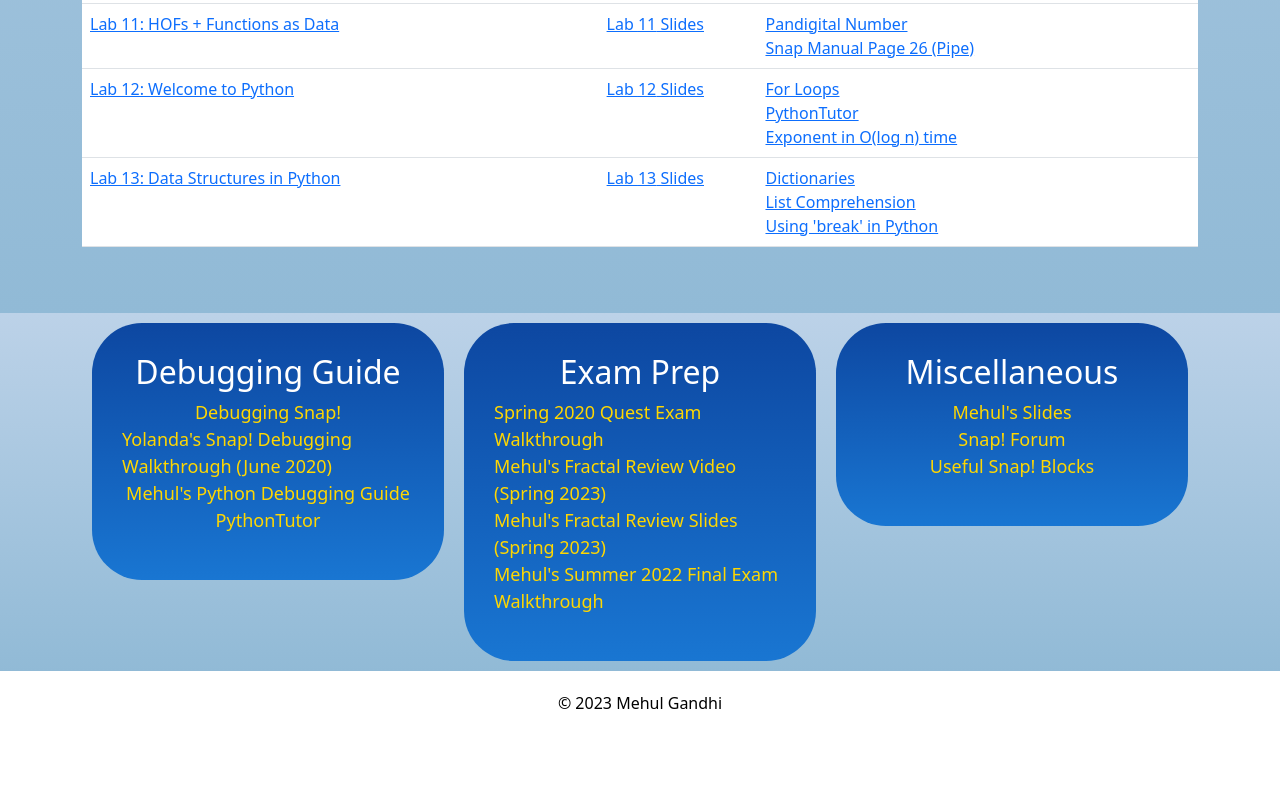
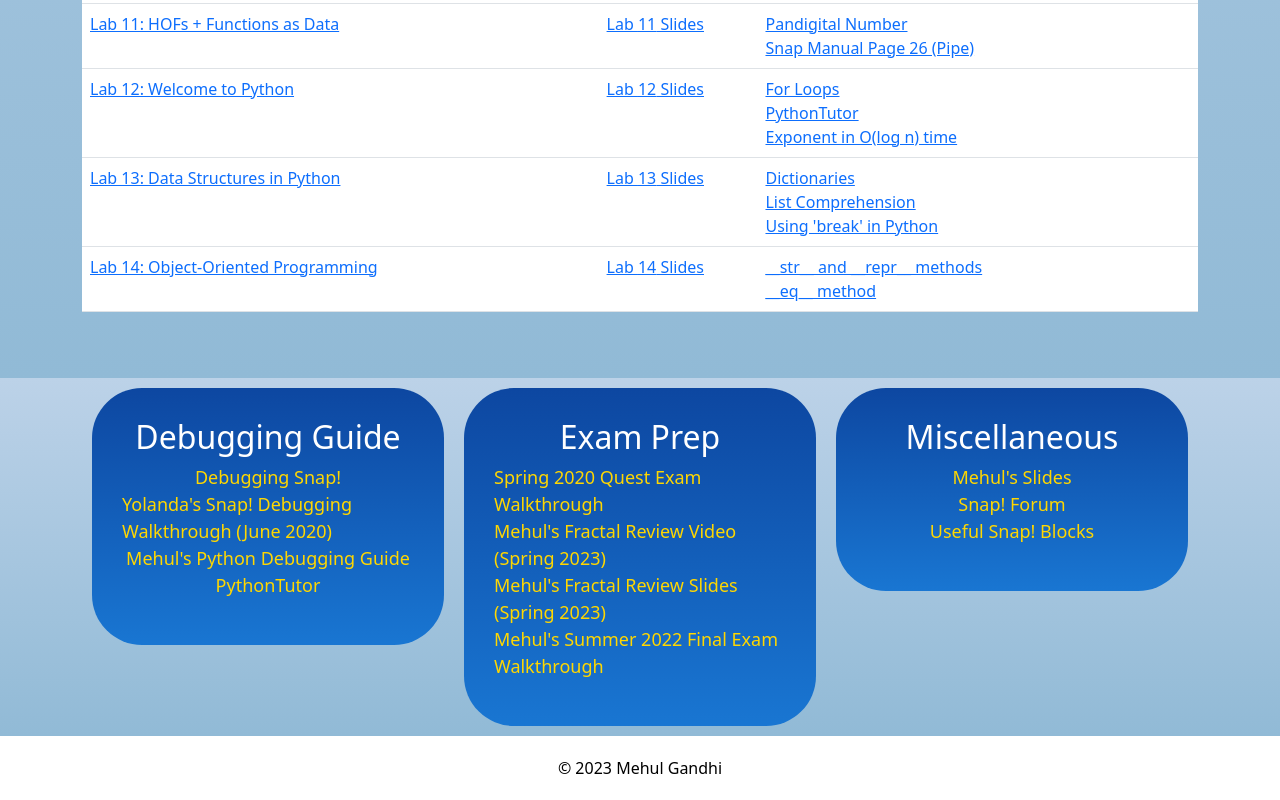
Before and after one commit to Mehul-Gandhi/portfolio, a React (Create React App) app: page /notes in a window 1280 px wide. Shown: the part 2427-3227 px from the top of the page. Before the commit the page ends 3162 px from the top, so only its background shows below. Built offline with nearby package versions, Linux system fonts and the light colour scheme.

Commit message:
Add OOP lab slides

```diff
--- a/src/Notes.js
+++ b/src/Notes.js
@@ -210,7 +210,9 @@ const labInfo = [
 [{name: "For Loops", content: "https://www.w3schools.com/python/python_for_loops.asp"}, {name: "PythonTutor", content: "https://pythontutor.com/"}, {name: "Exponent in O(log n) time", content: "https://www.ideserve.co.in/learn/how-to-find-the-power-of-a-number"}]],
 ["Lab 13: Data Structures in Python", "https://cs10.org/bjc-r/topic/topic.html?topic=berkeley_bjc/python/besides-blocks-data-struct.topic&course=&novideo&noreading&noassignment", "https://docs.google.com/presentation/d/1SYFHdItKzYc9swbNsWfbjuxlm2NrIMVmeFkz0Y1SKtw/edit?usp=sharing",
 [{name: "Dictionaries", content: "https://realpython.com/python-dicts/"}, {name: "List Comprehension", content: "https://realpython.com/list-comprehension-python/"}, {name: "Using 'break' in Python", content: "https://www.coursera.org/tutorials/python-break#:~:text=In%20Python%2C%20break%20allows%20you,execution%20of%20the%20innermost%20loop."}]]
-
+,
+["Lab 14: Object-Oriented Programming", "https://cs10.org/bjc-r/cur/programming/python/object-oriented-programming-joshhug/oop_intro.html?topic=berkeley_bjc%2Fpython%2Fbesides-blocks-oop-joshhug-edition.topic&course&novideo&noreading&noassignment", "https://docs.google.com/presentation/d/1m8z8r1hWa_TKwXYhV6fg4NWRwqznAJ237yrNrpzHUpw/edit?usp=sharing",
+[{name: "__str__ and __repr__ methods", content: "https://www.digitalocean.com/community/tutorials/python-str-repr-functions"}, {name: "__eq__ method", content: "https://www.geeksforgeeks.org/difference-between-__eq__-vs-is-vs-in-python/"}]]
 ];
 
 const LabTable = ({ labInfo }) => {
```
